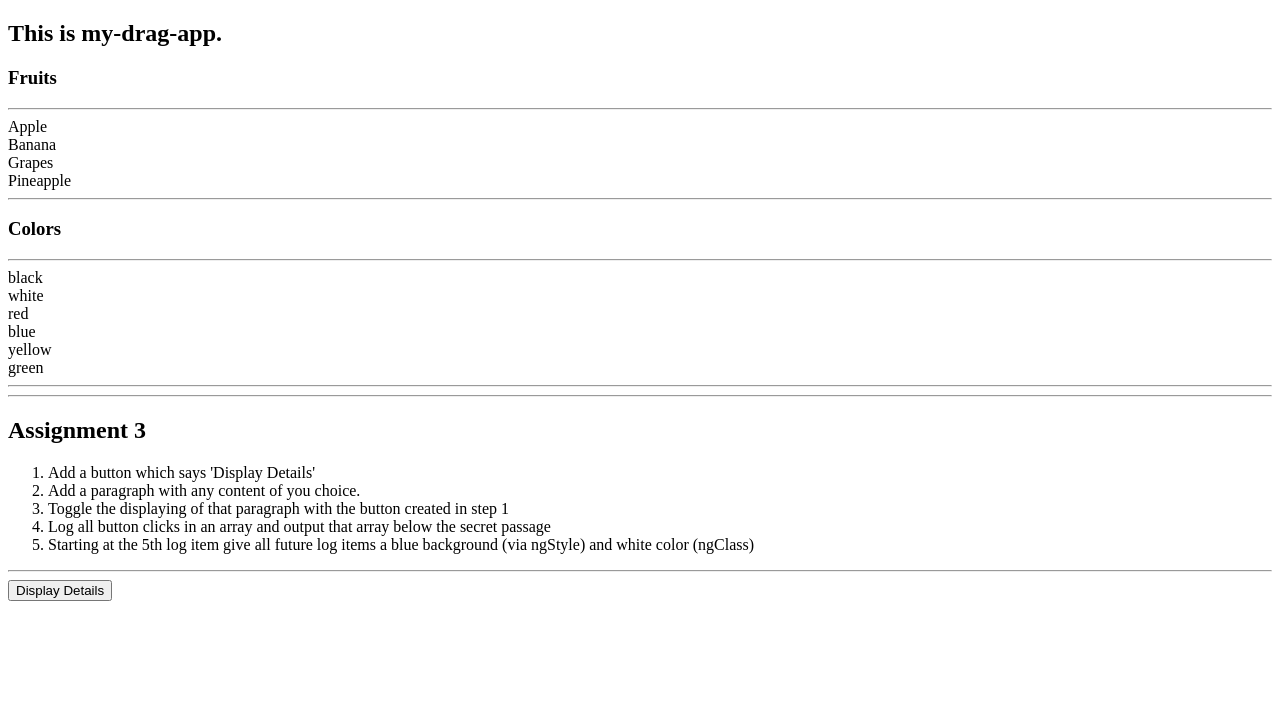
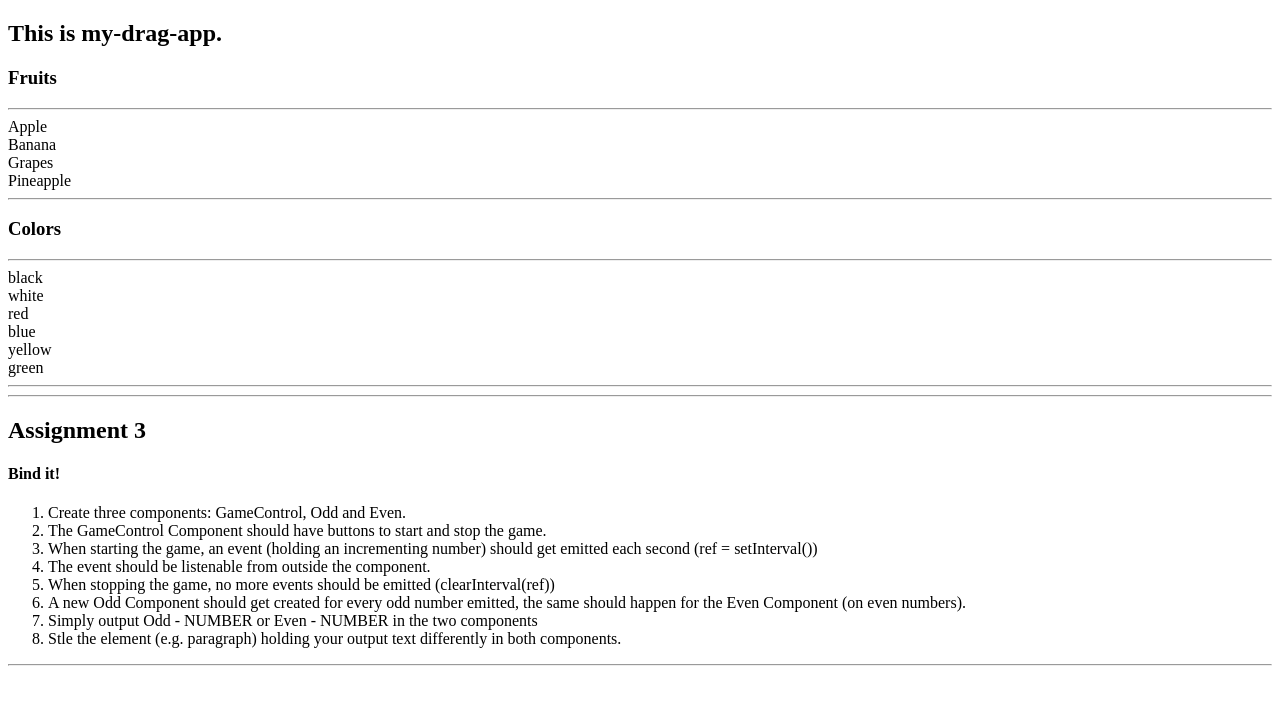
Before and after one commit to Hritex/angular, an Angular app: page / in a window 1280 px wide. Shown: the top 704 px of the page. Built offline with nearby package versions, Linux system fonts and the light colour scheme.

Commit message:
Assignment 4 Questions

```diff
--- a/src/app/app.component.html
+++ b/src/app/app.component.html
@@ -22,24 +22,21 @@
 <div class="container">
   <div class="row">
     <div class="col-xs-12">
+      <h4>Bind it!</h4>
       <ol>
-        <li>Add a button which says 'Display Details'</li>
-        <li>Add a paragraph with any content of you choice.</li>
-        <li>Toggle the displaying of that paragraph with the button created in step 1</li>
-        <li>Log all button clicks in an array and output that array below the secret passage</li>
-        <li>Starting at the 5th log item give all future log items a blue background (via ngStyle) and white color (ngClass)</li>
+        <li>Create three components: GameControl, Odd and Even.</li>
+        <li>The GameControl Component should have buttons to start and stop the game.</li>
+        <li>When starting the game, an event (holding an incrementing number) should get emitted each
+          second (ref = setInterval()) </li>
+        <li>The event should be listenable from outside the component.</li>
+        <li>When stopping the game, no more events should be emitted (clearInterval(ref))</li>
+        <li>A new Odd Component should get created for every odd number emitted, the same should
+          happen for the Even Component (on even numbers).
+        </li>
+        <li>Simply output Odd - NUMBER or Even - NUMBER in the two components</li>
+        <li>Stle the element (e.g. paragraph) holding your output text differently in both components.</li>
       </ol>
       <hr>
-      <!-- <button (click)="showSecret = !showSecret" class="btn btn-primary">Display Details</button> -->
-      <button (click)="onToggleDetails()" class="btn btn-primary">Display Details</button>
-      <p *ngIf="showSecret">Secret Password = energy</p>
-      <div
-      *ngFor = "let logItem of log; let i = index"
-      [ngStyle]="{backgroundColor: i >= 4 ? 'blue' : 'transparent'}"
-      [ngClass]="{'white-text': i >= 4}"
-      >
-      {{ logItem }}
-    </div>
     </div>
   </div>
 </div>
```
